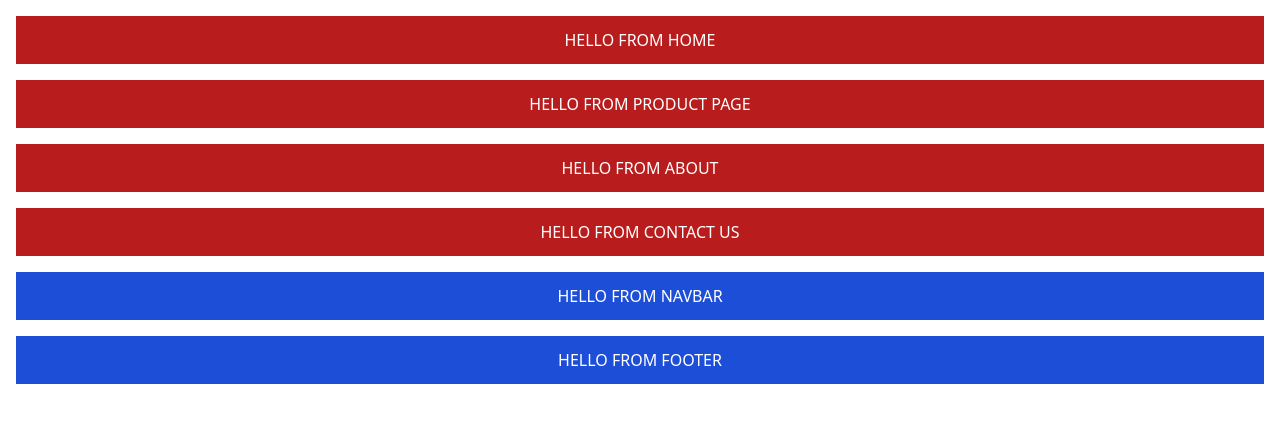
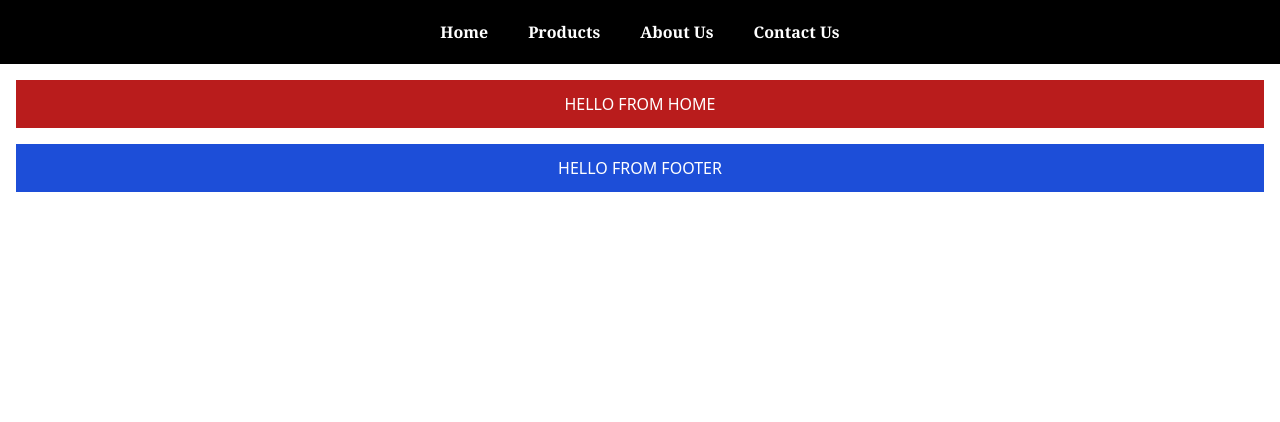
Before and after one commit to cybershadow786/AZ_Shoe_Maker, a React (Create React App) app: page / in a window 1280 px wide. Shown: the top 422 px of the page. Built offline with nearby package versions, Linux system fonts and the light colour scheme.

Commit message:
Navbar in Progress

```diff
--- a/src/App.js
+++ b/src/App.jsx
@@ -9,11 +9,13 @@ import Footer from "./Components/Utilites/Footer/Footer";
 function App() {
   return (
     <>
+    <Navbar />
     <Home />
-    <Product />
+    {/* <Product />
     <About /  >
     <ContactUs />
     <Navbar />
+    <Footer /> */}
     <Footer />
     </>
   );
--- a/src/Components/Utilites/Navbar/Navbar.jsx
+++ b/src/Components/Utilites/Navbar/Navbar.jsx
@@ -2,10 +2,13 @@ import React from 'react'
 
 function Navbar() {
   return (
-    <div>
-        <h1 className='bg-blue-700 text-white text-center p-3 m-4 uppercase'>
-          Hello from navbar
-        </h1>
+    <div className='w-[100%] p-8 h-14 bg-black text-white flex justify-center items-center'>
+        <ul className='flex space-x-10'>
+           <li className='font-bold  w-15 py-1 rounded-md  hover:px-1 font-serif transition-all ease-in-out  duration-300 hover:bg-white hover:text-black hover:cursor-pointer  '>Home</li>
+           <li className='font-bold w-15 py-1 rounded-md  hover:px-1  font-serif transition-all ease-in-out duration-300  hover:bg-white hover:text-black hover:cursor-pointer  '>Products</li>
+           <li className='font-bold w-15 py-1 rounded-md  hover:px-1  font-serif transition-all ease-in-out duration-300  hover:bg-white hover:text-black hover:cursor-pointer  '>About Us</li>
+           <li className='font-bold w-15 py-1 rounded-md  hover:px-1  font-serif transition-all ease-in-out duration-300  hover:bg-white hover:text-black hover:cursor-pointer '>Contact Us</li>
+        </ul>
     </div>
   )
 }
```
